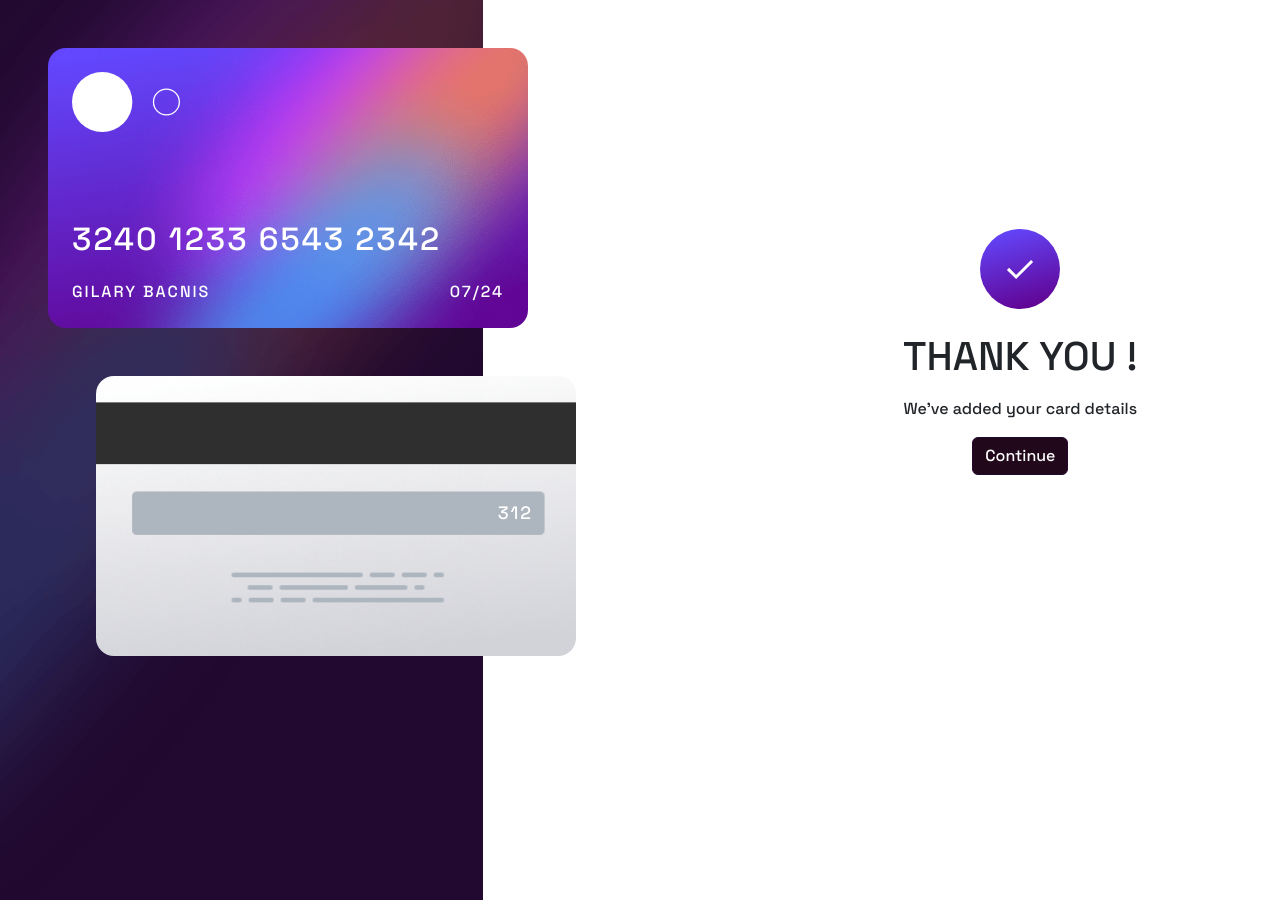
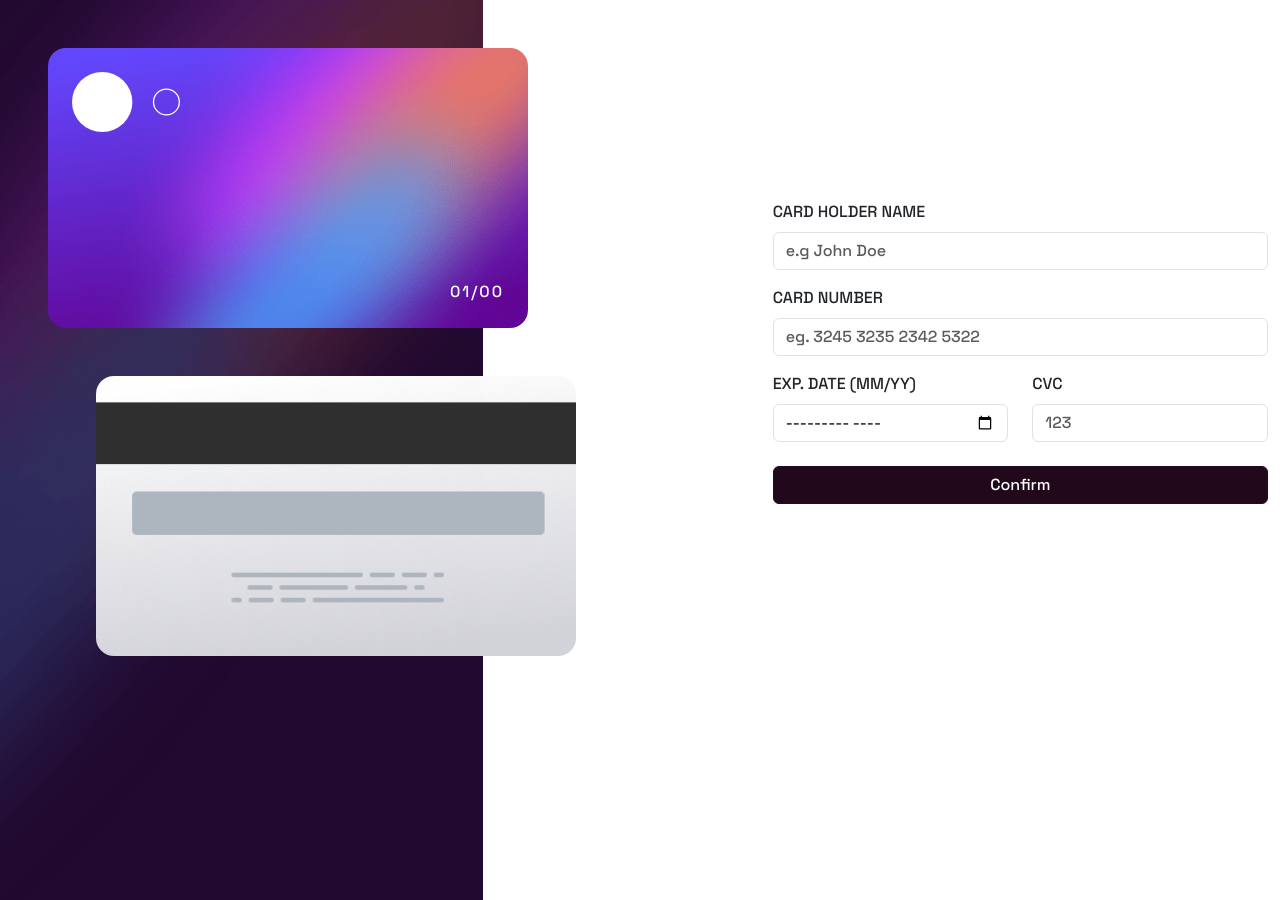
Before and after one commit to gillaryb/react-interactive-card, a React (Create React App) app: page / in a window 1280 px wide. Built offline with nearby package versions, Linux system fonts and the light colour scheme.

Commit message:
added useState for card details

```diff
--- a/package.json
+++ b/package.json
@@ -7,6 +7,7 @@
     "@testing-library/react": "^13.4.0",
     "@testing-library/user-event": "^13.5.0",
     "bootstrap": "^5.3.0",
+    "date-fns": "^2.30.0",
     "react": "^18.2.0",
     "react-dom": "^18.2.0",
     "react-scripts": "5.0.1",
--- a/src/Card.js
+++ b/src/Card.js
@@ -1,11 +1,17 @@
-import React from 'react';
+import React, { useState } from 'react';
 import './Card.css';
 import mobileBg from './images/bg-main-mobile.png';
 import desktopBg from './images/bg-main-desktop.png';
 import cardLogo from './images/card-logo.svg';
 import completeIcon from './images/icon-complete.svg';
+import { format } from 'date-fns';
 
 export default function Card(){
+  const [confirmed, setConfirmed] = useState(false);
+  const [name, setName] = useState("");
+  const [cardNumber, setCardNumber] = useState("");
+  const [date, setDate] = useState("00");
+  const [cvc, setCvc] = useState("");
   return (
     <div className="Card">
       <div className="position-absolute">
@@ -22,26 +28,29 @@ export default function Card(){
             <article className="card-front p-4 d-flex flex-column justify-content-between">
               <img src={cardLogo}  alt="logo" className="w-25"/>
               <div>
-                <h2 className="card-number">3240 1233 6543 2342</h2>
+                <h2 className="card-number">{cardNumber}</h2>
                 <div className="d-flex justify-content-between card-details">
-                  <p>GILARY BACNIS</p>
-                  <p>07/24</p>
+                  <p className="text-uppercase">{name}</p>
+                  <p>{format(new Date(date), "MM/yy")}</p>
                 </div>
               </div>
             </article>
             <article className="card-back position-relative mx-5 my-5">
-              <p className="position-absolute card-cvc">312</p>
+              <p className="position-absolute card-cvc">{cvc}</p>
             </article>
           </div>
         </div>
         <div className="col-lg-5 col-md-6 col-sm-3  d-flex flex-column justify-content-center align-items-center">
-          {/* <form className="row mw-100">
+          {!confirmed &&(
+          <form className="row mw-100">
             <div className="col-12 mb-3">
               <label for="inputName" className="form-label">CARD HOLDER NAME</label>
               <input type="text"
               className="form-control active-input"
               id="inputName"
               placeholder="e.g John Doe"
+              value={name}
+              onChange={(e) => setName(e.target.value)}
               required >
               </input>
             </div>
@@ -51,8 +60,10 @@ export default function Card(){
               type="text"
               className="form-control active-input"
               id="inputCardNumber"
-              max-length="19"
+              max-length={19}
               placeholder="eg. 3245 3235 2342 5322"
+                value={cardNumber.replace(/\s/g, "").replace(/(\d{4})/g, "$1 ").trim()}
+              onChange={(e) => setCardNumber(e.target.value)}
               required >
               </input>
             </div>
@@ -63,6 +74,8 @@ export default function Card(){
                className="form-control active-input"
                id="inputExyDate"
                placeholder="MM YY"
+               value={date}
+               onChange={(e) => setDate(e.target.value)}
                required
                >
                </input>
@@ -73,28 +86,30 @@ export default function Card(){
               type="text"
               className="form-control active-input"
               id="inputCVC"
-              max-length="3"
+              max-length={3}
               placeholder="123"
+              value={cvc}
+              onChange={(e) => setCvc(e.target.value)}
               required >
               </input>
             </div>
             <div className="col-12 ">
-              <button type="submit" className="btn btn-primary card-btn w-100">Confirm</button>
+              <button onClick={() => setConfirmed(true)} className="btn btn-primary card-btn w-100">Confirm</button>
             </div>
-          </form> */}
-          <ThankYou />
+          </form>)}
+          {confirmed && <ThankYou setConfirmed={setConfirmed}  />}
         </div>
       </div>
     </div>
     );
 
-    function ThankYou(){
+    function ThankYou({setConfirmed}){
       return(
-        <div className="text-center">
+        <div className="d-flex flex-column justify-content-center text-center">
           <img src={completeIcon} alt="complete-icon" className="d-block m-auto mb-4"/>
           <h1 className="text-uppercase mb-3">Thank You !</h1>
           <p>We've added your card details</p>
-          <button className=" btn btn-primary card-btn"> Continue
+          <button onClick={() => setConfirmed(false)} className=" btn btn-primary card-btn"> Continue
           </button>
         </div>
       )
```
Also changed, not shown: 1 other file (tests, documents, lock files or other folders).
